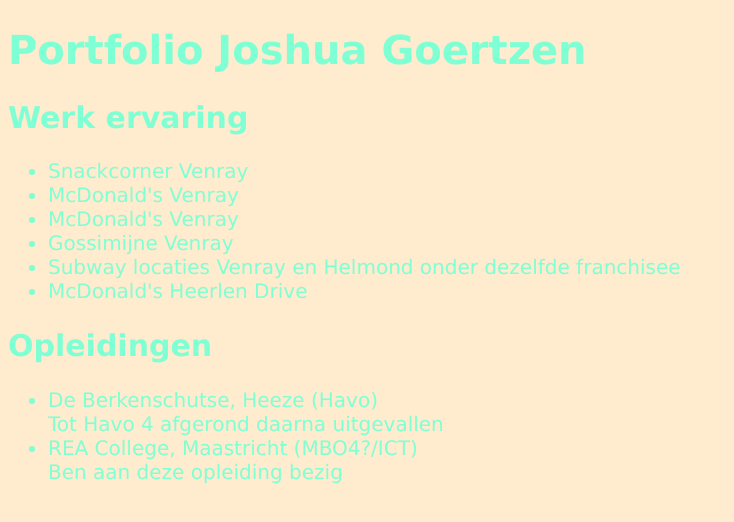
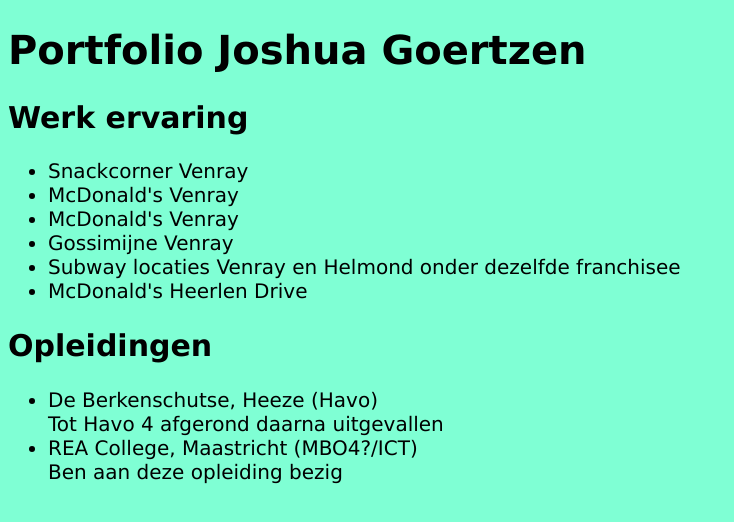
Before and after one commit to ItzJoshua2/itzjoshua2.github.io, a plain HTML site: page index.html in a window 1280 px wide. Shown: the whole page, without its empty margins (0-734 px from the left). Drawn offline with Linux system fonts and the light colour scheme; a script that the page names is missing.

Commit message:
Versie 1.0.2

```diff
--- a/css/stylesheet.css
+++ b/css/stylesheet.css
@@ -1,6 +1,6 @@
 body {
-    color: Aquamarine;
-    background-color: BlanchedAlmond;
+    color: black;
+    background-color: Aquamarine;
     font-size: 20px;
     font-family: Verdana, sans-serif;
 }
```
